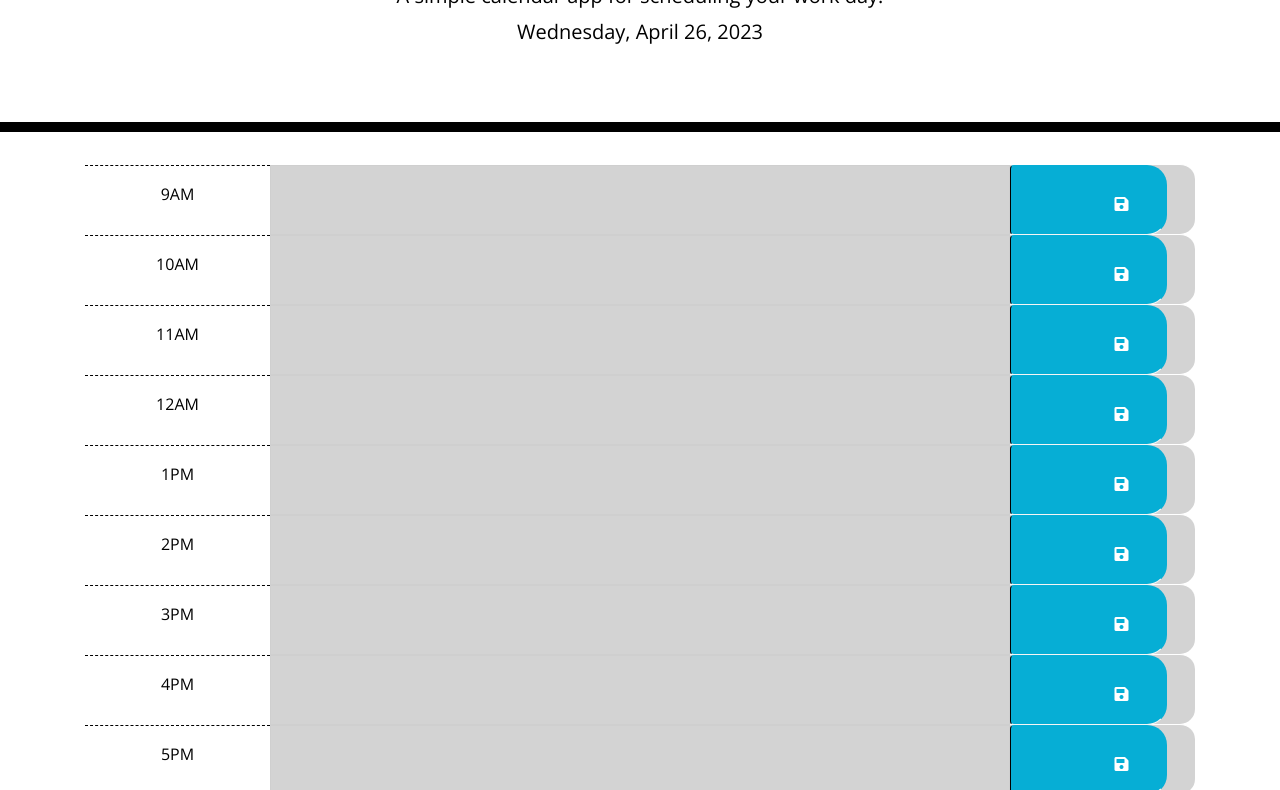
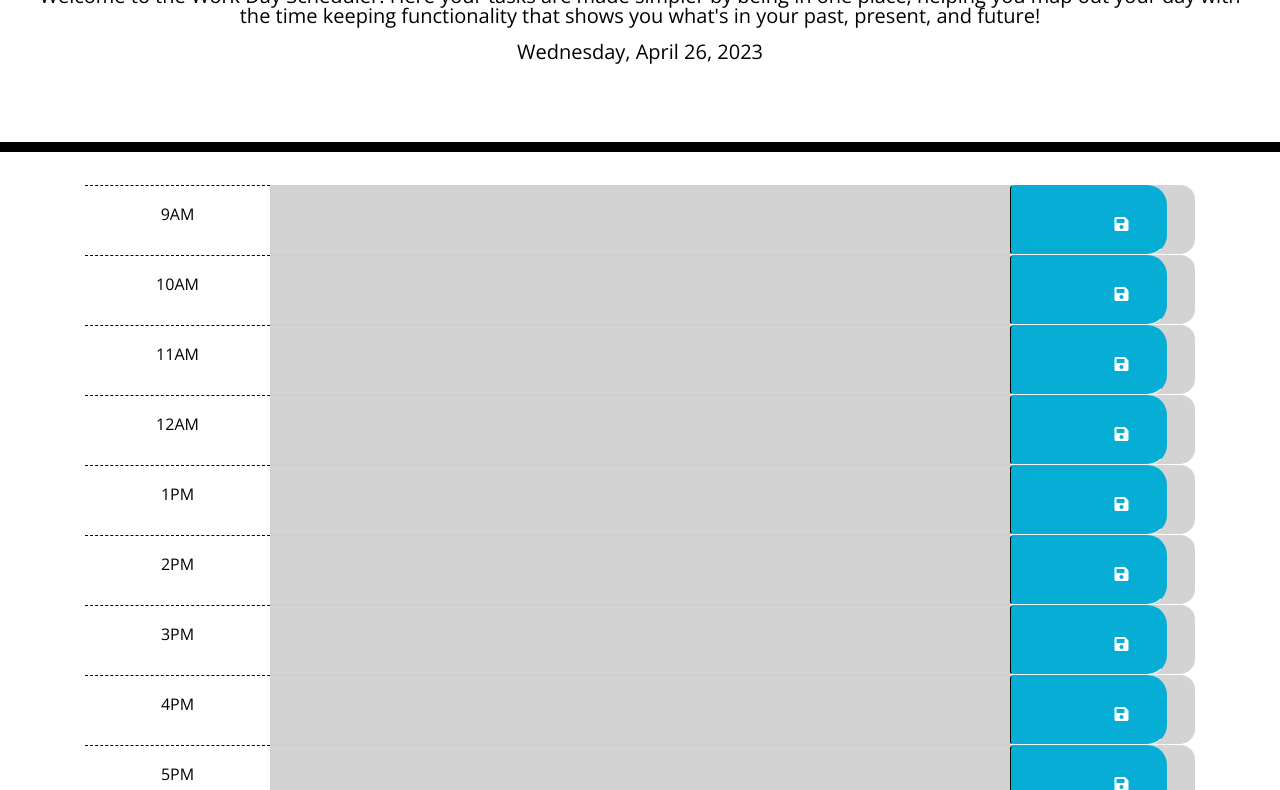
Before and after one commit to michaelab24/The-Workday-Schedule-Project, a plain HTML site: page index.html in a window 1280 px wide. Shown: the part 172-962 px from the top of the page. Drawn offline with nearby package versions, Linux system fonts and the light colour scheme.

Commit message:
change that description

```diff
--- a/index.html
+++ b/index.html
@@ -17,7 +17,7 @@
 <body>
     <header class="jumbotron">
         <h1 class="display-3">Work Day Scheduler</h1>
-        <p class="lead">A simple calendar app for scheduling your work day!</p>
+        <p class="lead">Welcome to the Work Day Scheduler! Here your tasks are made simpler by being in one place, helping you map out your day with the time keeping functionality that shows you what's in your past, present, and future!</p>
         <p id="currentDay" class="lead"></p>
     </header>
     <div class="container">
```
